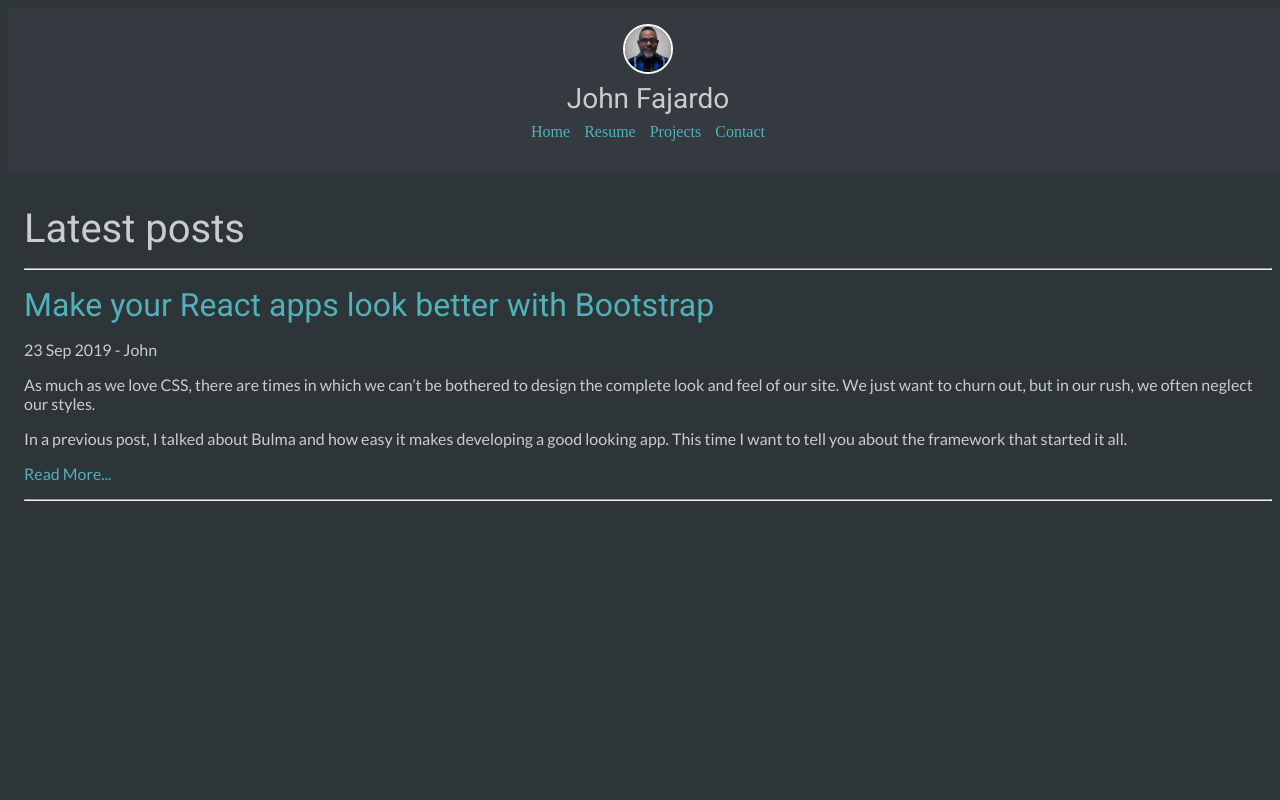
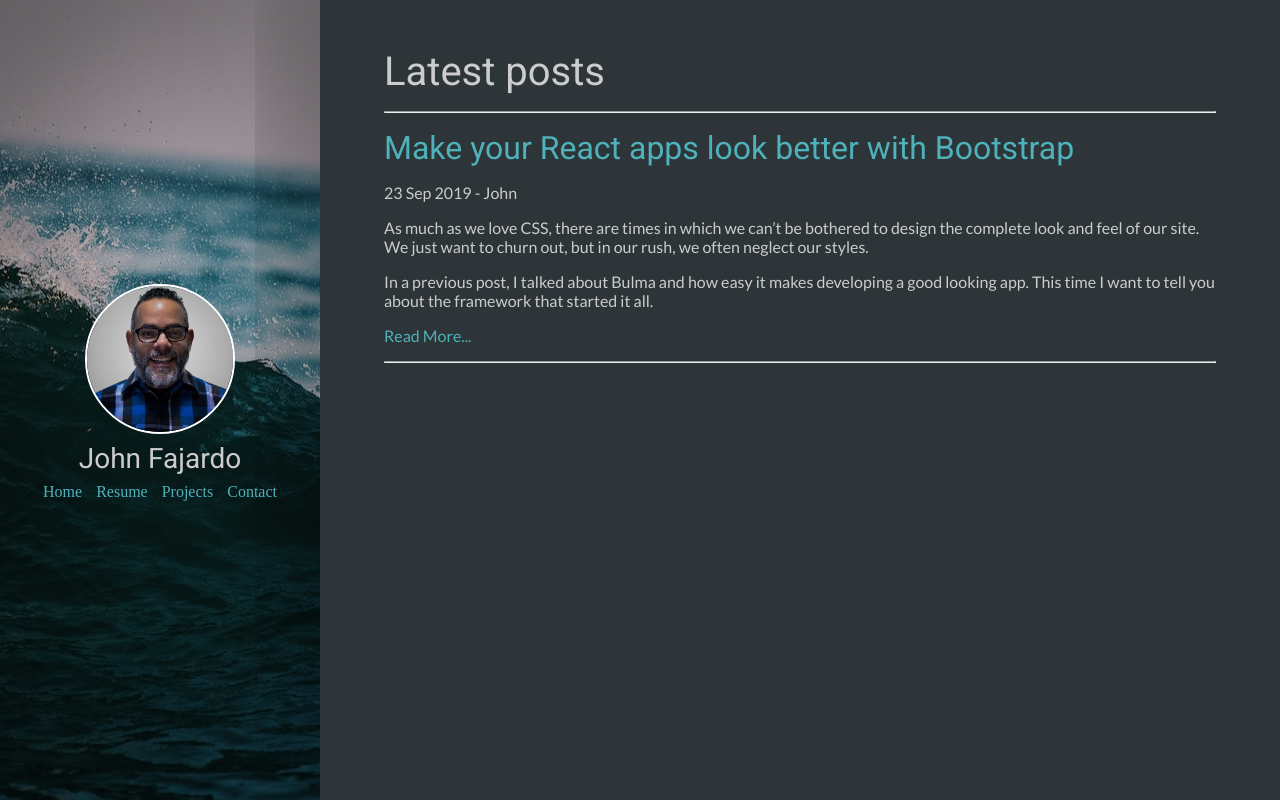
Before and after one commit to JohnFajardo/JohnFajardo, a website: page src/index.html in a window 1280 px wide. Drawn offline with nearby package versions, Linux system fonts and the light colour scheme; files that its build step writes are made by us from their sources.

Commit message:
Adds initial desktop styles

```diff
--- a/src/scss/styles.scss
+++ b/src/scss/styles.scss
@@ -27,17 +27,32 @@ a {
 
 body {
     background-color: #2d3539;
+    margin: 0;
 }
 
 
 .container {
     width: 100vw;
+    @media all and (min-width: 992px) {
+        display:grid;
+        grid-template-columns: repeat(12, 1fr);
+    }
 }
 
 .navigation {
     background-color: #343a40;
     text-align: center;
     padding:16px;
+
+    @media all and (min-width: 992px) {
+        grid-column: span 3;
+        height: 100vh;
+        background: url("../images/wave.jpg") center;
+        box-shadow: inset 0px 0px 450px black;
+        display: flex;
+        flex-direction: column;
+        justify-content: center;
+    }
 
     .title {
         margin: 8px 0 8px 0;
@@ -51,6 +66,10 @@ body {
         border: 2px solid #fff;
         margin: 0 auto;
         border-radius: 50%;
+
+        @media all and (min-width: 992px) {
+            max-width: 150px;
+        }
     }
 
     nav {
@@ -69,6 +88,11 @@ body {
         font-size: 40px;
         margin: 16px 0 16px 0;
     }
+
+    @media all and (min-width: 992px) {
+        grid-column: span 9;
+        padding: 32px 64px;
+    }
 }
 
 article {
```
Also changed, not shown: dist/index.html, dist/styles.css.
